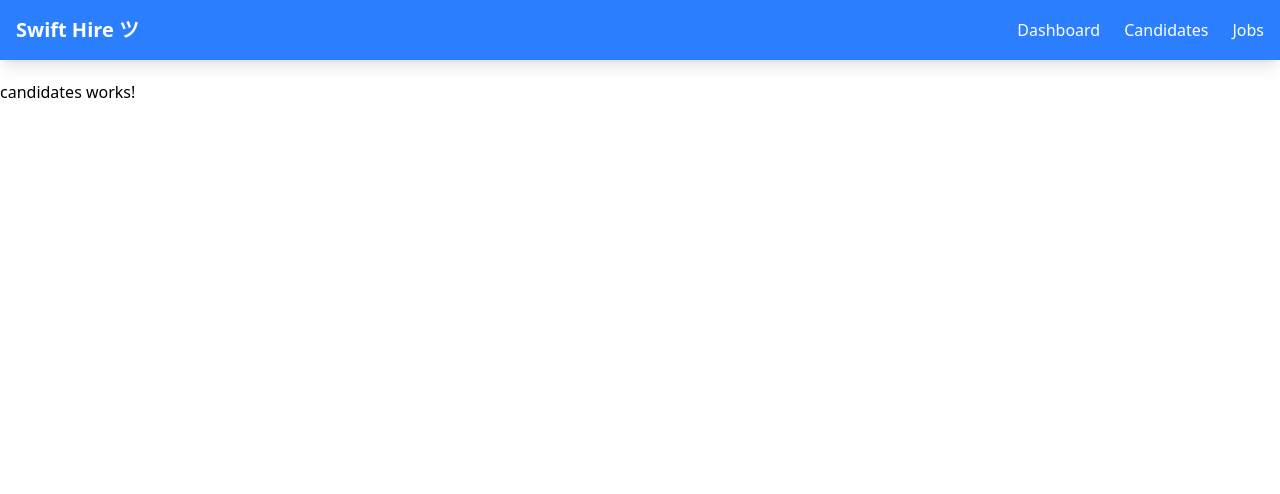
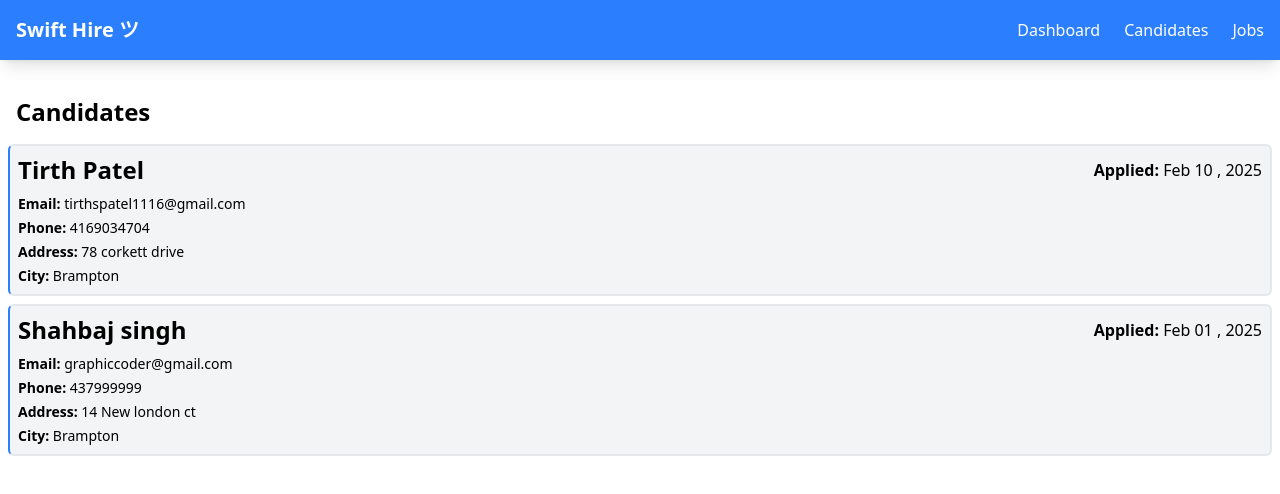
Before and after one commit to graphicCoder-ops/Swift-hire-UI, an Angular app: page /candidates in a window 1280 px wide. Shown: the top 494 px of the page. Built offline with nearby package versions, Linux system fonts and the light colour scheme.

Commit message:
created candidate service class

```diff
--- a/angular.json
+++ b/angular.json
@@ -92,5 +92,8 @@
         }
       }
     }
+  },
+  "cli": {
+    "analytics": false
   }
 }
--- a/src/app/candidates/candidates.component.html
+++ b/src/app/candidates/candidates.component.html
@@ -1 +1,31 @@
-<p>candidates works!</p>
+<div class="flex-auto">
+    <div class="m-4">
+        <div class="font-bold text-2xl">Candidates</div>
+    </div>
+    <div class="p-2 bg-gray-100 border-2 border-gray-200 m-2 rounded-md border-l-blue-500" *ngFor="let item of list">
+        <div class="flex flex-row justify-between">
+            <div class="text-2xl font-bold">{{item.name}}</div>
+            <div class="my-1">
+                <span class="font-semibold">Applied:</span>
+                {{ item.applied }}
+            </div>
+        </div>
+          <div class="flex flex-col space-y-1 mt-2 text-sm">
+            <div>
+              <span class="font-semibold">Email:</span> {{ item.email }}
+            </div>
+            <div>
+              <span class="font-semibold">Phone:</span> {{ item.phone }}
+            </div>
+            <div>
+              <span class="font-semibold">Address:</span> {{ item.address }}
+            </div>
+            <div>
+              <span class="font-semibold">City:</span> {{ item.city }}
+            </div>
+          </div>
+    </div>
+
+
+
+</div>
--- a/src/app/candidates/candidates.component.ts
+++ b/src/app/candidates/candidates.component.ts
@@ -1,11 +1,23 @@
-import { Component } from '@angular/core';
+import { Component, inject } from '@angular/core';
+import { CandidateService } from '../services/candidateservice';
+import { CommonModule, NgFor } from '@angular/common';
+
+interface CandidateType{
+  name:string;
+  applied:string;
+  email:string;
+  phone:number;
+  address:string;
+  city:string;
+}
 
 @Component({
   selector: 'app-candidates',
-  imports: [],
+  imports: [CommonModule,NgFor],
   templateUrl: './candidates.component.html',
   styleUrl: './candidates.component.css'
 })
 export class CandidatesComponent {
-
+  private candidateservice = inject(CandidateService);
+     list:CandidateType[] = this.candidateservice.getCandidate();
 }
--- /dev/null
+++ b/src/app/services/candidateservice.ts
@@ -0,0 +1,35 @@
+import { Injectable } from "@angular/core";
+
+interface CandidateType{
+    name:string;
+    applied:string;
+    email:string;
+    phone:number;
+    address:string;
+    city:string;
+}
+@Injectable({
+  providedIn: 'root',
+})
+
+export class CandidateService{
+    getCandidate(): CandidateType[] {
+        return [
+            {
+              name: "Tirth Patel",
+              applied: "Feb 10 , 2025",
+              email:"tirthspatel1116@gmail.com",
+              phone:4169034704,
+              address:"78 corkett drive",
+              city:"Brampton"
+            },
+            {   name: "Shahbaj singh",
+                applied: "Feb 01 , 2025",
+                email:"graphiccoder@gmail.com",
+                phone:437999999,
+                address:"14 New london ct",
+                city:"Brampton"},
+          ];
+    }
+
+}
```
